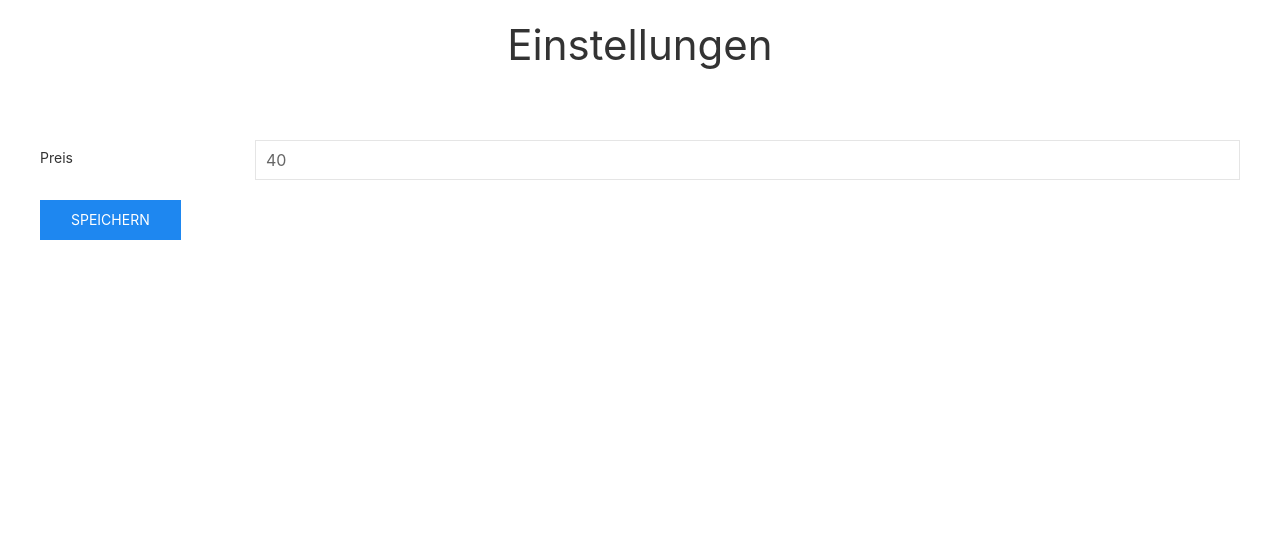
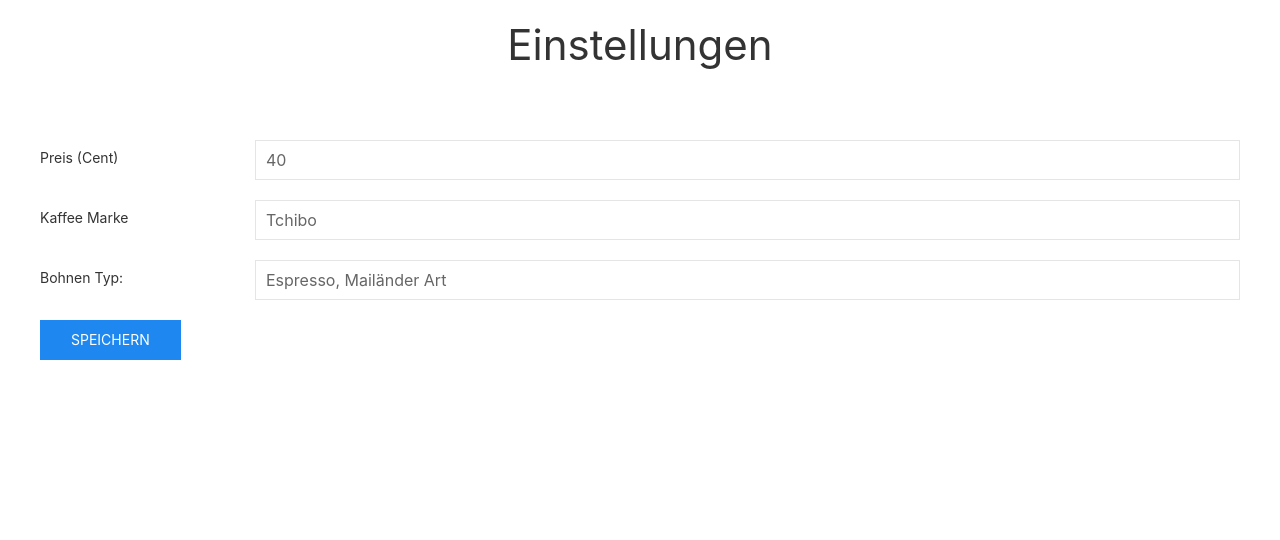
Before and after one commit to j0hax/kaffee-server, a Flask app: template kaffee_server/templates/admin/settings.html in a window 1280 px wide. Shown: the part 80-620 px from the top of the page. Run offline with Flask 2, Linux system fonts and the light colour scheme; the template is opened without the code that fills it, so the values that code supplies are empty; parts of the project's set-up code (start-up, migrations or seed data) failed here and were passed over; some libraries are stand-ins or nearby versions.

Commit message:
Implement coffee settings

```diff
--- a/kaffee_server/templates/admin/settings.html
+++ b/kaffee_server/templates/admin/settings.html
@@ -1,16 +1,26 @@
 {% extends "base.html" %}
 {% block title %}Einstellungen{% endblock %}
 {% block content %}
-<form class="uk-form-horizontal uk-margin-large" action="/settings/save/price" method="POST">
+<form class="uk-form-horizontal uk-margin-large" action="/settings/save" method="POST">
 
     <div class="uk-margin">
-        <label class="uk-form-label" for="price_field">Preis</label>
+        <label class="uk-form-label" for="price_field">Preis (Cent)</label>
         <div class="uk-form-controls">
-            <input class="uk-input" id="price_field" name="price" type="number" value="{{config.DRINK_PRICE}}"
-                step="0.01">
+            <input class="uk-input" id="price_field" name="price" type="number" value="{{config.DRINK_PRICE}}" step="1">
         </div>
     </div>
-
+    <div class="uk-margin">
+        <label class="uk-form-label" for="brand_field">Kaffee Marke</label>
+        <div class="uk-form-controls">
+            <input class="uk-input" id="brand_field" name="brand" type="text" value="{{config.BEANINFO.brand}}">
+        </div>
+    </div>
+    <div class="uk-margin">
+        <label class="uk-form-label" for="bean_field">Bohnen Typ:</label>
+        <div class="uk-form-controls">
+            <input class="uk-input" id="bean_field" name="bean" type="text" value="{{config.BEANINFO.type}}">
+        </div>
+    </div>
     <button type="submit" class="uk-button uk-button-primary">Speichern</button>
 </form>
 {% endblock %}
```
Also changed, not shown: kaffee_server/settings.py (+6 -2 lines).
